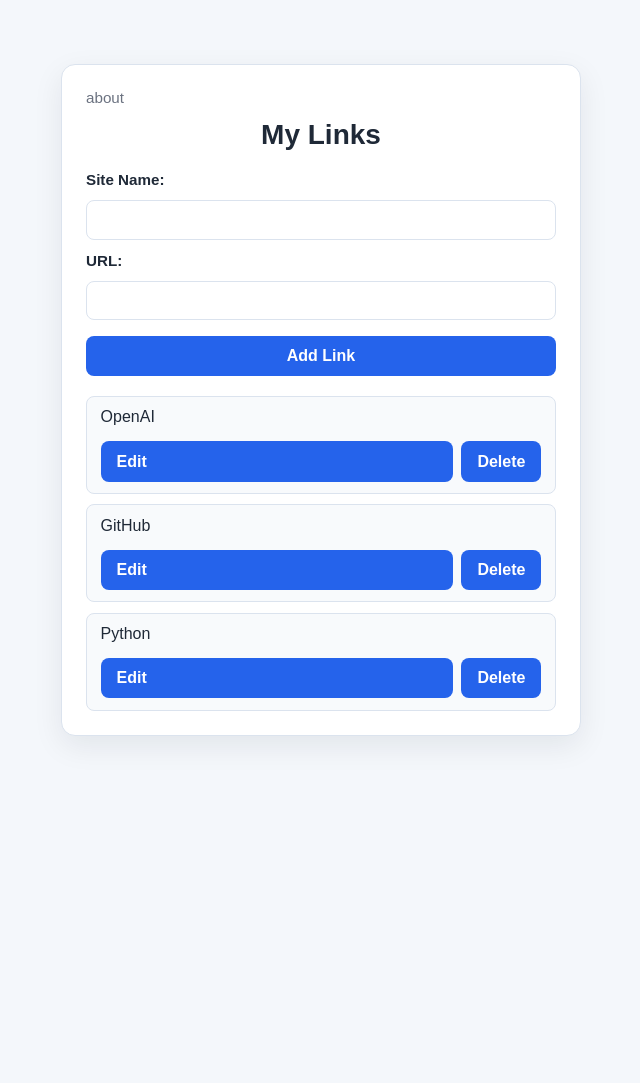
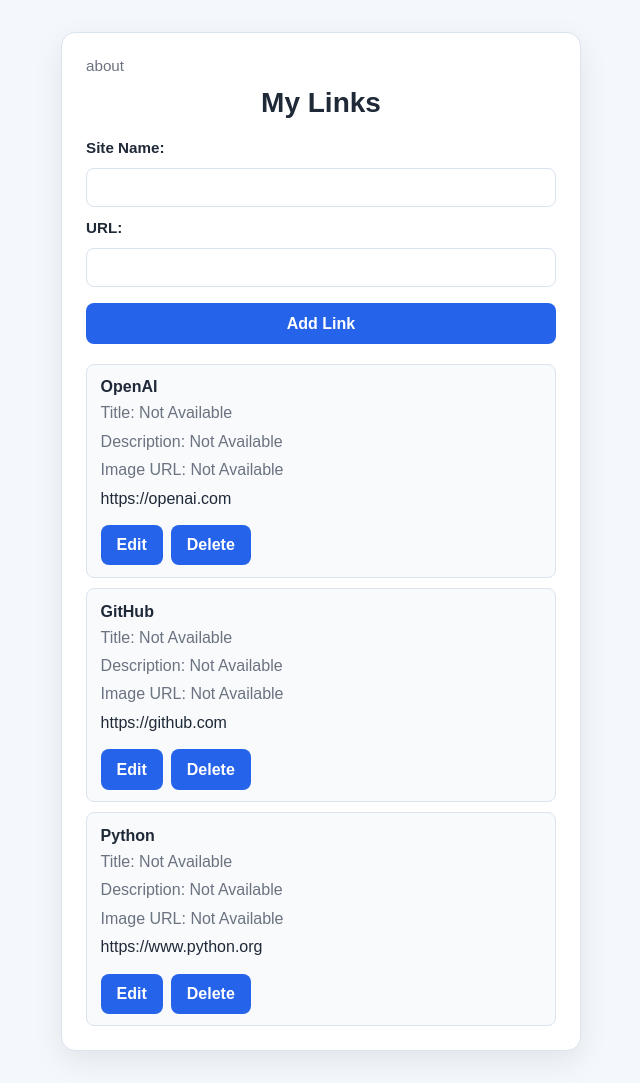
Before and after one commit to tmiklos7/my-link-bio-v3, a Flask app: page / in a window 1280 px wide. Shown: the whole page, without its empty margins (319-959 px from the left). Before the commit the page ends 740 px from the top, so only its background shows below. Run offline with Flask 3, Linux system fonts and the light colour scheme.

Commit message:
Render links as rich cards with OG preview layout

```diff
--- a/app.py
+++ b/app.py
@@ -1,13 +1,48 @@
 from flask import Flask, redirect, render_template, request, url_for
+import requests
+from bs4 import BeautifulSoup
 
 app = Flask(__name__)
 
+NOT_AVAILABLE = "Not Available"
+
+
 # In-memory links store for the current app process.
 links = [
-    {"name": "OpenAI", "url": "https://openai.com"},
-    {"name": "GitHub", "url": "https://github.com"},
-    {"name": "Python", "url": "https://www.python.org"},
+    {"name": "OpenAI", "url": "https://openai.com", "og_title": NOT_AVAILABLE, "og_description": NOT_AVAILABLE, "og_image": NOT_AVAILABLE},
+    {"name": "GitHub", "url": "https://github.com", "og_title": NOT_AVAILABLE, "og_description": NOT_AVAILABLE, "og_image": NOT_AVAILABLE},
+    {"name": "Python", "url": "https://www.python.org", "og_title": NOT_AVAILABLE, "og_description": NOT_AVAILABLE, "og_image": NOT_AVAILABLE},
 ]
+
+
+def extract_og_metadata(site_url):
+    """Fetch a page and parse Open Graph metadata used by social cards."""
+    metadata = {
+        "og_title": NOT_AVAILABLE,
+        "og_description": NOT_AVAILABLE,
+        "og_image": NOT_AVAILABLE,
+    }
+
+    try:
+        response = requests.get(site_url, timeout=10)
+        response.raise_for_status()
+    except requests.RequestException:
+        return metadata
+
+    soup = BeautifulSoup(response.text, 'html.parser')
+
+    title_tag = soup.find('meta', attrs={'property': 'og:title'})
+    description_tag = soup.find('meta', attrs={'property': 'og:description'})
+    image_tag = soup.find('meta', attrs={'property': 'og:image'})
+
+    if title_tag and title_tag.get('content'):
+        metadata['og_title'] = title_tag['content']
+    if description_tag and description_tag.get('content'):
+        metadata['og_description'] = description_tag['content']
+    if image_tag and image_tag.get('content'):
+        metadata['og_image'] = image_tag['content']
+
+    return metadata
 
 
 @app.route('/')
@@ -21,7 +56,8 @@
     site_url = request.form.get('url', '').strip()
 
     if site_name and site_url:
-        links.append({"name": site_name, "url": site_url})
+        metadata = extract_og_metadata(site_url)
+        links.append({"name": site_name, "url": site_url, **metadata})
 
     return redirect(url_for('home'))
 
@@ -44,7 +80,8 @@
     site_url = request.form.get('url', '').strip()
 
     if site_name and site_url:
-        links[link_index] = {"name": site_name, "url": site_url}
+        metadata = extract_og_metadata(site_url)
+        links[link_index] = {"name": site_name, "url": site_url, **metadata}
 
     return redirect(url_for('home'))
 
--- a/static/style.css
+++ b/static/style.css
@@ -104,15 +104,36 @@
   background: #f8fafc;
 }
 
-li a {
+.card-content {
+  padding: 0.85rem;
+}
+
+.card-image {
   display: block;
   width: 100%;
-  padding: 0.7rem 0.85rem;
+  max-height: 220px;
+  object-fit: cover;
+  border-radius: 8px 8px 0 0;
+}
+
+.card-title {
+  margin: 0 0 0.5rem;
+}
+
+.card-description {
+  margin: 0 0 0.65rem;
+  color: var(--muted);
+}
+
+.card-link {
+  display: block;
+  width: 100%;
   color: var(--text);
   text-decoration: none;
+  word-break: break-all;
 }
 
-li a:hover {
+.card-link:hover {
   color: var(--accent);
 }
 
--- a/templates/index.html
+++ b/templates/index.html
@@ -23,8 +23,25 @@
 
       <ul>
         {% for link in links %}
-        <li>
-          <a href="{{ link.url }}">{{ link.name }}</a>
+        <li class="link-card">
+          {% if link.og_image != 'Not Available' %}
+          <img class="card-image" src="{{ link.og_image }}" alt="Preview image for {{ link.name }}" />
+          {% endif %}
+
+          <div class="card-content">
+            {% if link.og_title != 'Not Available' or link.og_description != 'Not Available' or link.og_image != 'Not Available' %}
+            <p class="card-title"><strong>{{ link.og_title if link.og_title != 'Not Available' else link.name }}</strong></p>
+            <p class="card-description">{{ link.og_description if link.og_description != 'Not Available' else 'Description: Not Available' }}</p>
+            {% else %}
+            <p class="card-title"><strong>{{ link.name }}</strong></p>
+            <p class="card-description">Title: Not Available</p>
+            <p class="card-description">Description: Not Available</p>
+            <p class="card-description">Image URL: Not Available</p>
+            {% endif %}
+
+            <a class="card-link" href="{{ link.url }}">{{ link.url }}</a>
+          </div>
+
           <div class="link-actions">
             <a class="button-link" href="{{ url_for('edit_link', link_index=loop.index0) }}">Edit</a>
             <form action="{{ url_for('delete_link', link_index=loop.index0) }}" method="POST" style="display: inline">
```
